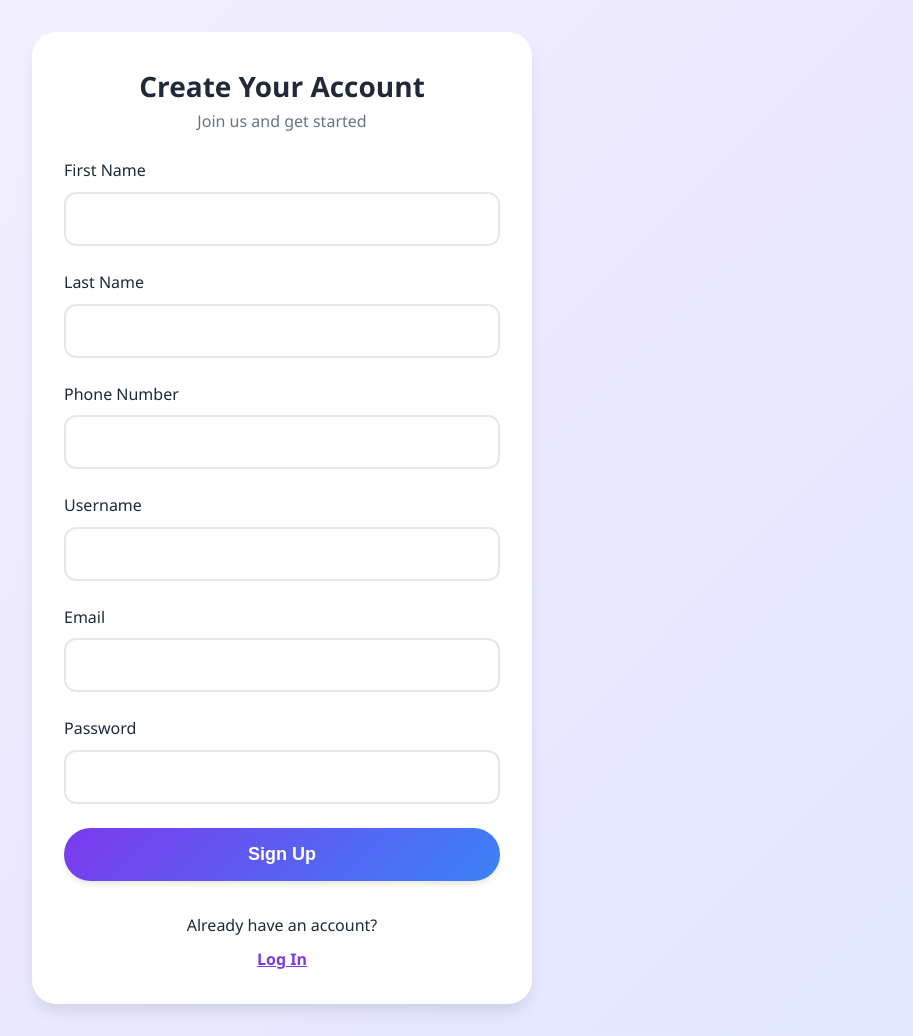
After one commit to RM-Ib/MoodHelper, a PHP site: page /signup.html in a window 1280 px wide. The commit adds this page. Shown: the whole page, without its empty margins (358-1271 px from the left). Run offline with PHP 8.4, Linux system fonts and the light colour scheme.

Commit message:
modified and completed login, signup and accoutn.html and changed the code of a few other pages to accomodate to them

```diff
--- a/css/styles.css
+++ b/css/styles.css
@@ -534,6 +534,14 @@ textarea.form-control {
 .mb-4 { margin-bottom: 2rem; }
 .mt-4 { margin-top: 2rem; }
 
+.auth-wrapper {
+    display: flex;
+    justify-content: center;
+    align-items: center;
+    min-height: 100vh;
+    padding: 2rem;
+}
+
 /* Responsive Design */
 @media (max-width: 768px) {
     .hero h1 {
--- a/index.html
+++ b/index.html
@@ -17,10 +17,10 @@
             <ul class="nav-links">
                 <li><a href="index.html">Home</a></li>
                 <li><a href="about.html">About</a></li>
-                <li><a href="#login">Login</a></li>
+                <li><a href="login.html">Login</a></li>
             </ul>
             <div class="nav-buttons">
-                <button class="btn btn-secondary">Log In</button>
+                <button class="btn btn-secondary" onclick="window.location.href='login.html'">Log In</button>
                 <button class="btn btn-primary">Get Started</button>
             </div>
         </div>
--- a/login.html
+++ b/login.html
@@ -62,7 +62,7 @@
 
             <div class="text-center mt-4">
                 <p class="mb-1">Don't have an account?</p>
-                <a href="Sign-up.html"
+                <a href="signup.html"
                    style="color: var(--primary-purple); font-weight: 600;">
                     Sign Up
                 </a>
--- /dev/null
+++ b/signup.html
@@ -0,0 +1,105 @@
+<!DOCTYPE html>
+<html lang="en">
+<head>
+    <meta charset="UTF-8">
+    <title>Sign Up</title>
+    <meta name="viewport" content="width=device-width, initial-scale=1.0">
+
+    <!-- Make sure path is correct -->
+    <link rel="stylesheet" href="css/styles.css">
+</head>
+
+<body>
+
+    <div class="auth-wrapper">
+
+        <div class="card fade-in" style="max-width: 500px; width:100%;">
+
+            <div class="text-center mb-3">
+                <h2 class="gradient-text">Create Your Account</h2>
+                <p class="mb-2" style="color: var(--text-secondary);">
+                    Join us and get started
+                </p>
+            </div>
+
+            <!-- No backend for now -->
+            <form onsubmit="return validateForm()">
+
+                <div class="form-group">
+                    <label for="Fname">First Name</label>
+                    <input type="text" id="Fname" name="Fname" class="form-control" required>
+                </div>
+
+                <div class="form-group">
+                    <label for="Lname">Last Name</label>
+                    <input type="text" id="Lname" name="Lname" class="form-control" required>
+                </div>
+
+                <div class="form-group">
+                    <label for="Pnumber">Phone Number</label>
+                    <input type="tel" id="Pnumber" name="Pnumber" class="form-control" required>
+                </div>
+
+                <div class="form-group">
+                    <label for="username">Username</label>
+                    <input type="text" id="username" name="username" class="form-control" required>
+                </div>
+
+                <div class="form-group">
+                    <label for="email">Email</label>
+                    <input type="email" id="email" name="email" class="form-control" required>
+                </div>
+
+                <div class="form-group">
+                    <label for="password">Password</label>
+                    <input type="password" id="password" name="password" class="form-control" required>
+                </div>
+
+
+                <button type="submit" class="btn btn-primary btn-large" style="width:100%;">
+                    Sign Up
+                </button>
+
+            </form>
+
+            <div class="text-center mt-4">
+                <p class="mb-1">Already have an account?</p>
+                <a href="Login.html" style="color: var(--primary-purple); font-weight:600;">
+                    Log In
+                </a>
+            </div>
+
+        </div>
+    </div>
+
+
+    <script>
+        function validateForm() {
+            const fname = document.getElementById("Fname").value.trim();
+            const lname = document.getElementById("Lname").value.trim();
+            const email = document.getElementById("email").value.trim();
+            const phone = document.getElementById("Pnumber").value.trim();
+            const password = document.getElementById("password").value;
+
+            if (!fname || !lname || !email || !phone || !password) {
+                alert("All required fields must be filled.");
+                return false;
+            }
+
+            const emailPattern = /^[a-zA-Z0-9._-]+@[a-zA-Z0-9.-]+\.[a-zA-Z]{2,6}$/;
+            if (!emailPattern.test(email)) {
+                alert("Please enter a valid email address.");
+                return false;
+            }
+
+            if (password.length < 6) {
+                alert("Password must be at least 6 characters.");
+                return false;
+            }
+
+            return false; // prevent submission (no backend yet)
+        }
+    </script>
+
+</body>
+</html>
```
Also changed, not shown: other parts of css/styles.css (+47 -0 lines), account.html (added, +86 -0 lines), js/account.js (added, +40 -0 lines).
